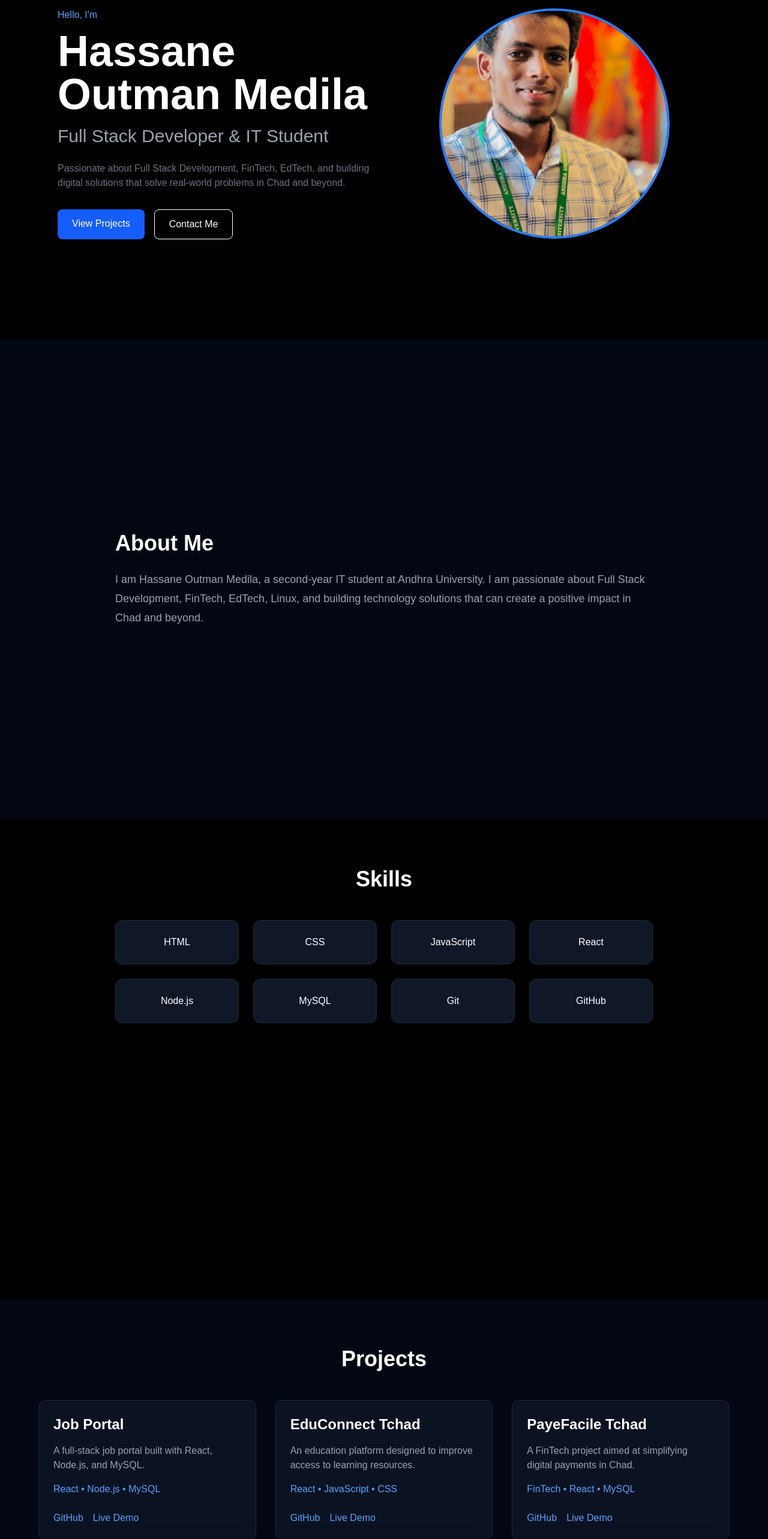
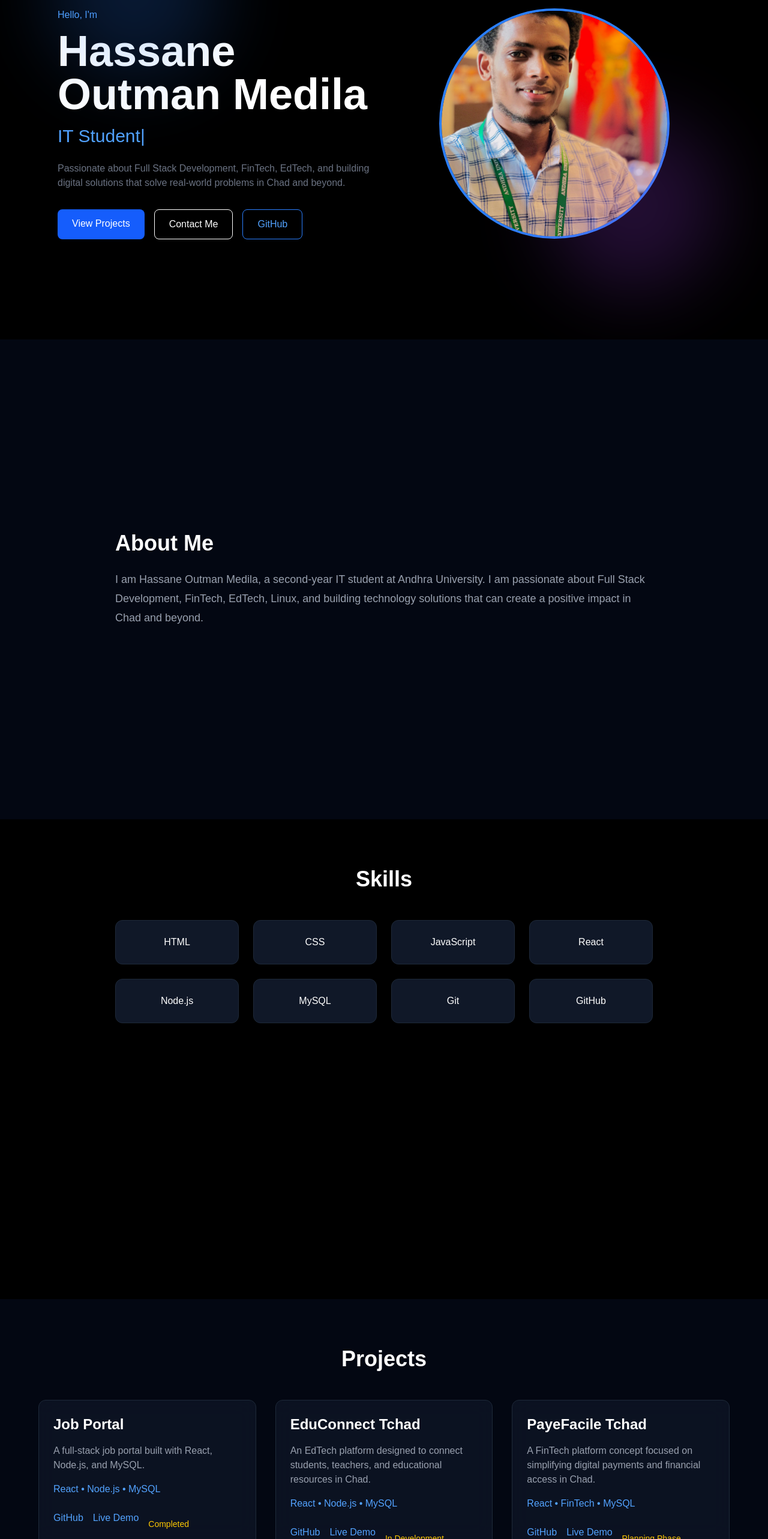
Before and after one commit to Medilami/my-portfolio, a React (Vite) app: page / in a window 1280 px wide. Shown: the part 234-2800 px from the top of the page at 60% size. Built offline with nearby package versions, Linux system fonts and the light colour scheme; the HTML template or start-up script is replaced by a standard one.

Commit message:
Added typing animation

```diff
--- a/src/components/Footer.jsx
+++ b/src/components/Footer.jsx
@@ -1,9 +1,15 @@
 function Footer() {
   return (
-            <footer className="bg-gray-950 text-center text-gray-400 py-6">
+    <footer className="bg-black border-t border-gray-800 py-6">
+      <div className="max-w-6xl mx-auto text-center text-gray-400">
         <p>
-                © 2026 Hassane Outman Medila. All rights reserved.
+          © 2026 Hassane Outman Medila
         </p>
+
+        <p className="mt-2 text-sm">
+          Built with React, Tailwind CSS and ❤️
+        </p>
+      </div>
     </footer>
   );
 }
--- a/src/components/Projects.jsx
+++ b/src/components/Projects.jsx
@@ -5,24 +5,28 @@ function Projects() {
       description:
         "A full-stack job portal built with React, Node.js, and MySQL.",
       tech: "React • Node.js • MySQL",
-              github: "https://github.com/Medilami/your-repo",
-              deployed: "https://mejobportal.netlify.app/#",
+      status: "Completed",
+      github: "#",
+      deployed: "https://mejobportal.netlify.app/",
     },
     {
       title: "EduConnect Tchad",
       description:
-                "An education platform designed to improve access to learning resources.",
-              tech: "React • JavaScript • CSS",
-              github: "https://github.com/Medilami/your-repo",
-              deployed: "https://medilami.github.io/your-repo/",
+        "An EdTech platform designed to connect students, teachers, and educational resources in Chad.",
+      tech: "React • Node.js • MySQL",
+      status: "In Development",
+      github: "#",
+      deployed: "#",
+
     },
     {
       title: "PayeFacile Tchad",
       description:
-                "A FinTech project aimed at simplifying digital payments in Chad.",
-              tech: "FinTech • React • MySQL",
-              github: "https://github.com/Medilami/your-repo",
-              deployed: "https://medilami.github.io/your-repo/",
+        "A FinTech platform concept focused on simplifying digital payments and financial access in Chad.",
+      tech: "React • FinTech • MySQL",
+      status: "Planning Phase",
+      github: "#",
+      deployed: "#",
     },
   ];
 
@@ -80,6 +84,9 @@ function Projects() {
                       >
                         Live Demo
                       </a>
+                      <p className="mt-3 text-sm text-yellow-400">
+                         {project.status}
+                      </p>
                     </div>
                   </div>
                 ))}
--- a/src/components/hero.jsx
+++ b/src/components/hero.jsx
@@ -1,9 +1,12 @@
 import profile from "../assets/profile.jpg";
 import { motion } from "framer-motion";
-
+import { TypeAnimation } from "react-type-animation";
 function Hero() {
   return (
-    <section className="min-h-screen bg-black text-white flex items-center pt-20">
+    <section className="relative min-h-screen bg-black text-white flex items-center pt-20 overflow-hidden">
+      <div className="absolute top-20 left-20 w-72 h-72 bg-blue-500 rounded-full blur-3xl opacity-20"></div>
+
+     <div className="absolute bottom-20 right-20 w-72 h-72 bg-purple-500 rounded-full blur-3xl opacity-20"></div>
       <div className="max-w-6xl mx-auto px-8 grid md:grid-cols-2 gap-12 items-center">
 
         <motion.div
@@ -19,9 +22,18 @@ function Hero() {
             Hassane Outman Medila
           </h1>
 
-          <h2 className="mt-4 text-2xl md:text-3xl text-gray-400">
-            Full Stack Developer & IT Student
-          </h2>
+          <TypeAnimation
+            sequence={[
+              "Full Stack Developer",
+              2000,
+              "IT Student",
+              2000
+            ]}
+            wrapper="h2"
+            speed={50}
+            className="mt-4 text-2xl md:text-3xl text-blue-400"
+            repeat={Infinity}
+          />
 
           <p className="mt-6 text-gray-500 max-w-xl">
             Passionate about Full Stack Development, FinTech,
@@ -43,6 +55,14 @@ function Hero() {
             >
               Contact Me
             </a>
+            <a
+  href="https://github.com/Medilami"
+  target="_blank"
+  rel="noreferrer"
+  className="border border-blue-500 text-blue-400 px-6 py-3 rounded-lg hover:bg-blue-500 hover:text-white transition"
+>
+  GitHub
+</a>
           </div>
         </motion.div>
 
```
Lines whose indentation alone changed are shown as unchanged.
